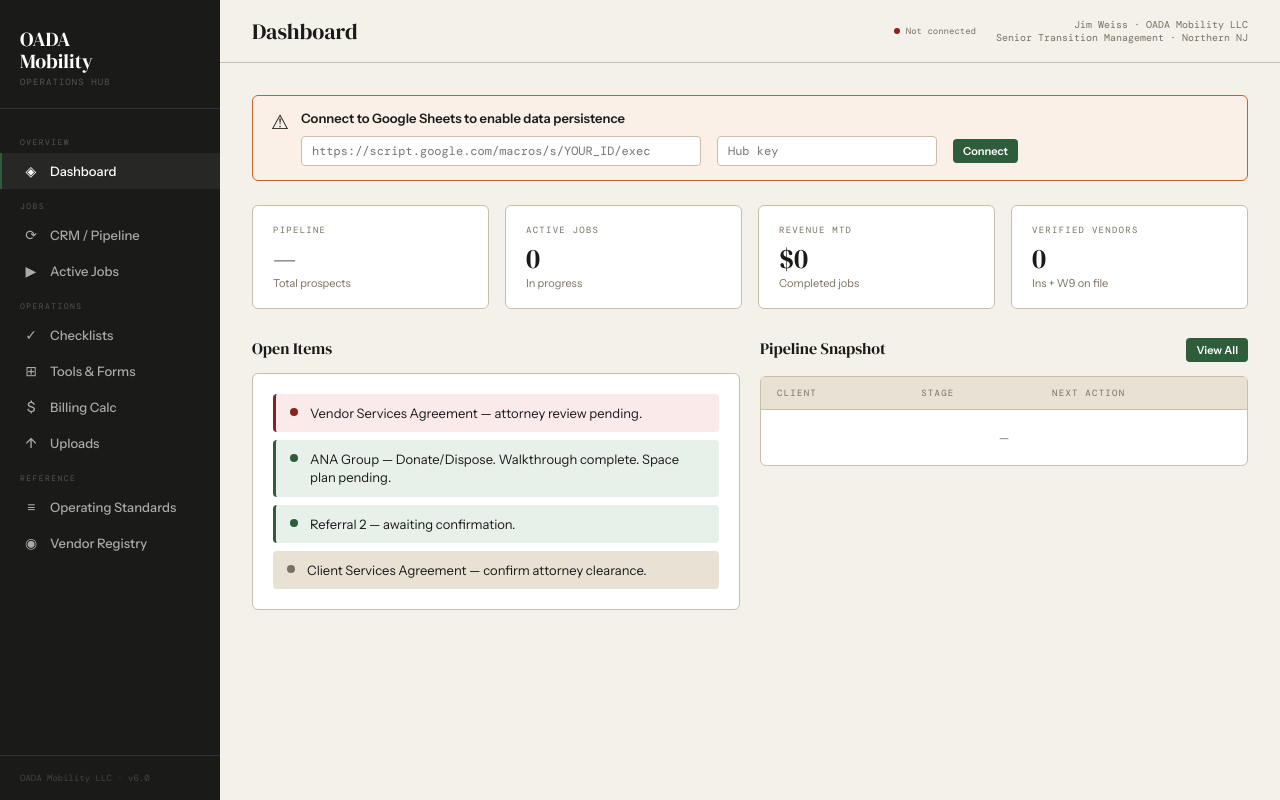
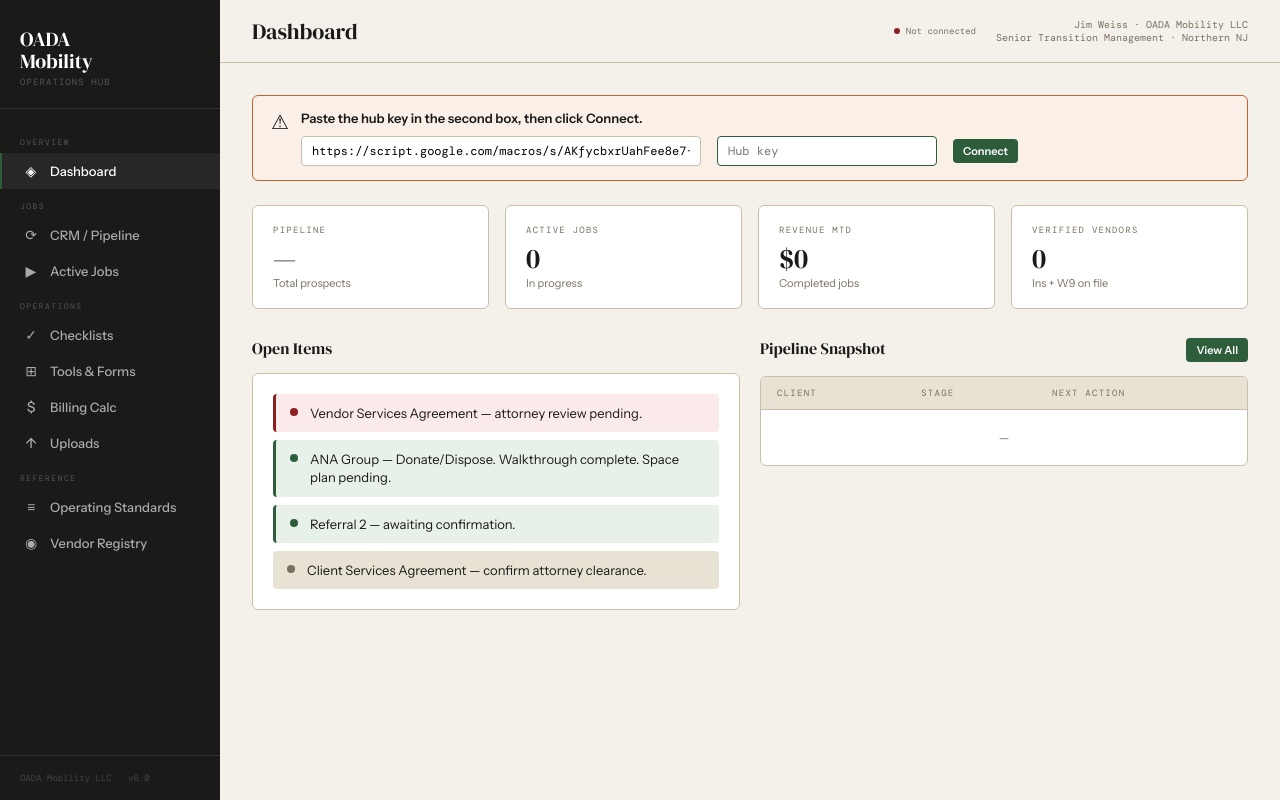
Before and after one commit to TJWeiss/oada-hub, a plain HTML site: page index.html in a window 1280 px wide. Both pictures are taken after a click on the button "Connect". Drawn offline with nearby package versions, Linux system fonts and the light colour scheme; a web font is replaced by a local one.

Commit message:
Add files via upload

```diff
--- a/index.html
+++ b/index.html
@@ -741,6 +741,7 @@ const DEFAULT_INITIATION = 1995;
 const SERVICES = ['Organizing & Sorting','Disposal & Donation','Estate Sale','Cleanout & Remediation','Moving','Unpacking & Setup'];
 const CAT_TO_SERVICE = { 'Organizers / Sorters':'Organizing & Sorting', 'Junk Haulers':'Disposal & Donation', 'Estate Sale':'Estate Sale', 'Biohazard / Hoarding':'Cleanout & Remediation', 'Movers':'Moving' };
 function normFeeStatus(x) { x = String(x||'').toLowerCase(); return x === 'waived' ? 'waived' : x === 'paid' ? 'paid' : 'due'; }
+const DEFAULT_SCRIPT_URL = 'https://script.google.com/macros/s/AKfycbxrUahFee8e7-WQSuNGu4nEnoCCiULZP0EQM3S8VksbKyrM47VIh1fbehBB886vgq3V/exec';
 let SCRIPT_URL = localStorage.getItem(STORAGE_KEY) || '';
 let ADMIN_KEY  = localStorage.getItem(KEY_STORAGE) || '';
 let clients = [], vendors = [], jobVendors = [], jobNotes = [];
@@ -774,14 +775,18 @@ function setSyncStatus(s, label) {
 }
 function showConfigBanner(msg) {
   if (msg) document.getElementById('config-title').textContent = msg;
-  document.getElementById('script-url-input').value = SCRIPT_URL;
+  document.getElementById('script-url-input').value = SCRIPT_URL || DEFAULT_SCRIPT_URL;
   document.getElementById('admin-key-input').value = '';
   document.getElementById('config-banner').classList.remove('hidden');
 }
 function saveScriptUrl() {
   const url = document.getElementById('script-url-input').value.trim();
   const key = document.getElementById('admin-key-input').value.trim();
-  if (!url || !key) return;
+  if (!url || !key) {
+    document.getElementById('config-title').textContent = !url ? 'Paste the script address in the first box, then click Connect.' : 'Paste the hub key in the second box, then click Connect.';
+    (!url ? document.getElementById('script-url-input') : document.getElementById('admin-key-input')).focus();
+    return;
+  }
   SCRIPT_URL = url;
   ADMIN_KEY  = key;
   localStorage.setItem(STORAGE_KEY, url);
@@ -1480,7 +1485,7 @@ document.querySelectorAll('.modal-overlay').forEach(o=>o.addEventListener('click
 
 // ── Init ──────────────────────────────────────────────────────────────────────
 if(SCRIPT_URL && ADMIN_KEY) document.getElementById('config-banner').classList.add('hidden');
-else if(SCRIPT_URL) showConfigBanner('Enter the hub key to reconnect to Google Sheets.');
+else showConfigBanner(SCRIPT_URL ? 'Enter the hub key to reconnect to Google Sheets.' : 'Paste the hub key below and click Connect.');
 loadAll();
 </script>
 </body>
```
